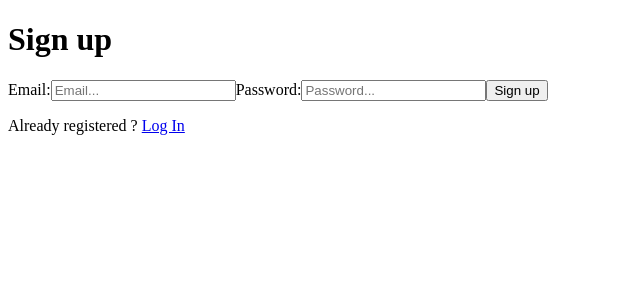
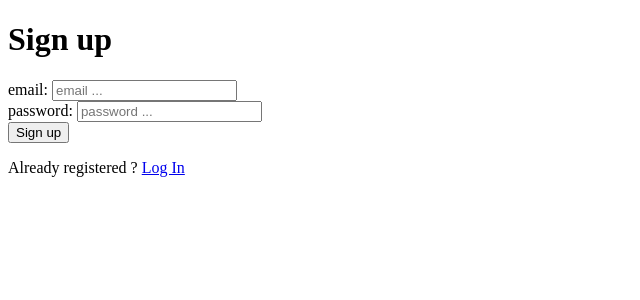
Before and after one commit to habib-chawki/social-app-front, a React (Create React App) app: page / in a window 1280 px wide. Shown: the top 300 px of the page, without its empty margins (0-640 px from the left). Built offline with nearby package versions, Linux system fonts and the light colour scheme.

Commit message:
Refactor: render input

```diff
--- a/src/components/common/CredentialsForm.jsx
+++ b/src/components/common/CredentialsForm.jsx
@@ -57,31 +57,33 @@ function CredentialsForm({ type, title }) {
       }
    };
 
+   const renderInput = (type, name) => {
+      return (
+         <div>
+            <label htmlFor={name}>{name + ': '}</label>
+            <input
+               type={type}
+               id={name}
+               name={name}
+               value={credentials[name]}
+               onChange={handleCredentials}
+               placeholder={`${name} ...`}
+            />
+         </div>
+      );
+   };
    // form with email, password inputs and a submit button
    return (
       <div>
          <h1>{title}</h1>
          <form onSubmit={handleSubmit}>
-            <label htmlFor="email">Email:</label>
-            <input
-               type="text"
-               name="email"
-               value={credentials.email}
-               onChange={handleCredentials}
-               id="email"
-               placeholder="Email..."
-            />
+            {renderInput('text', 'email')}
+
             {/* render validation error conditionally */}
             {credentials.errors.email && <p>{credentials.errors.email}</p>}
-            <label htmlFor="password">Password:</label>
-            <input
-               type="password"
-               name="password"
-               value={credentials.password}
-               onChange={handleCredentials}
-               id="password"
-               placeholder="Password..."
-            />
+
+            {renderInput('password', 'password')}
+
             {credentials.errors.password && (
                <p>{credentials.errors.password}</p>
             )}
```
